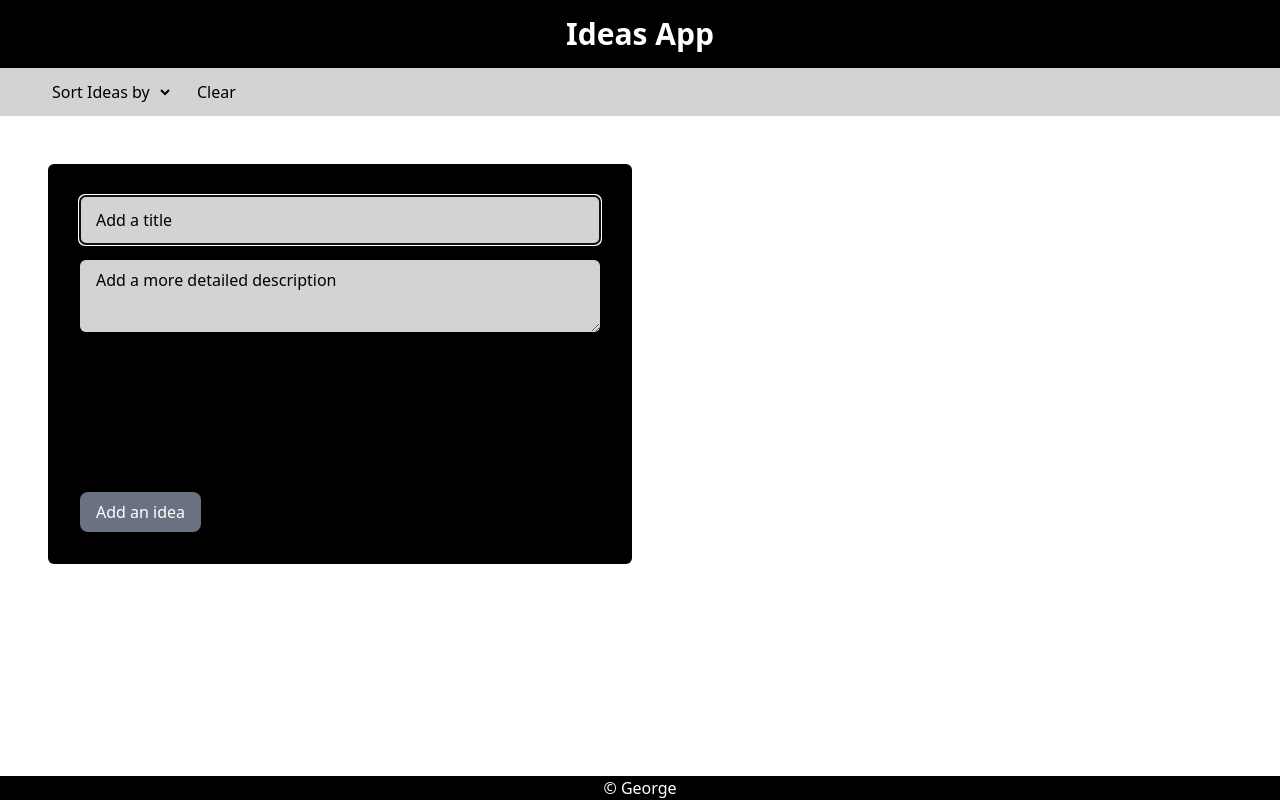
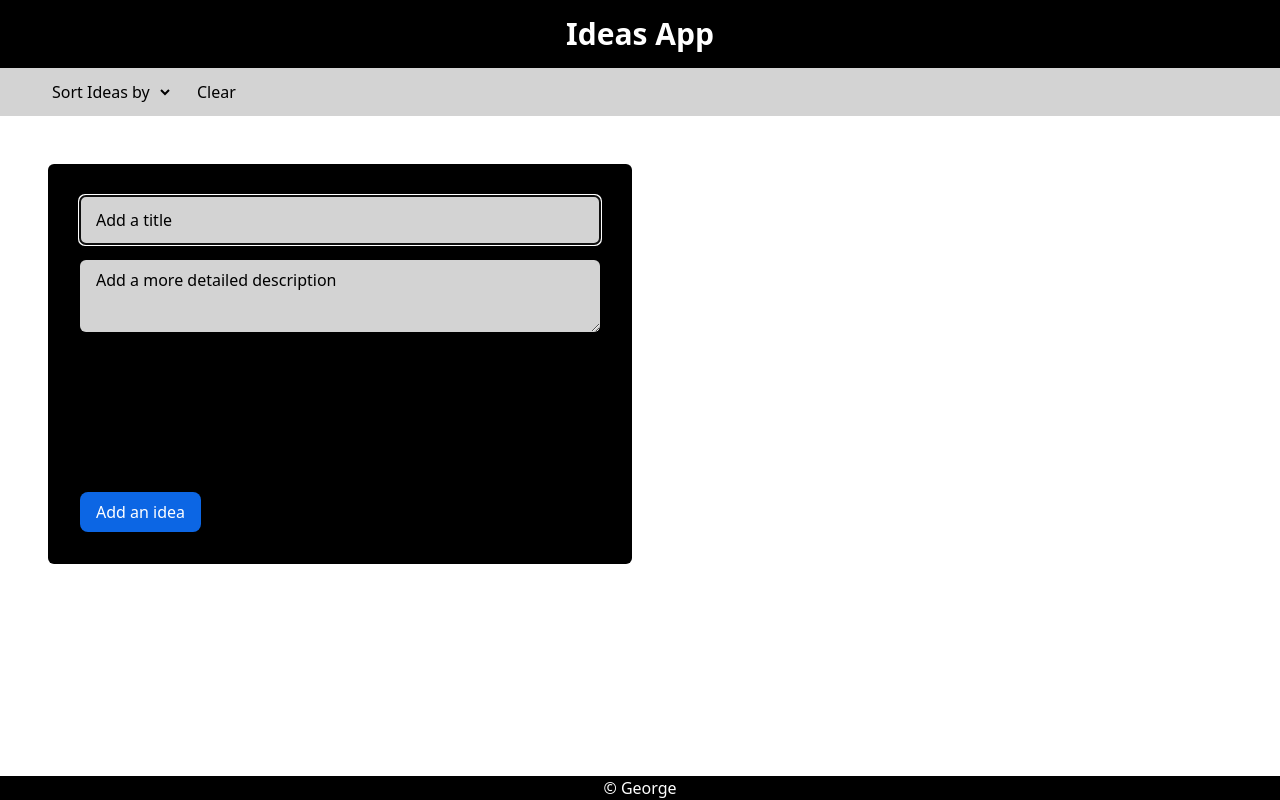
Before and after one commit to GeorgeSomerville1992/scrum-board-duplicate-1992, a React (Vite) app: page / in a window 1280 px wide. Built offline with nearby package versions, Linux system fonts and the light colour scheme.

Commit message:
minor refactor

```diff
--- a/package.json
+++ b/package.json
@@ -15,7 +15,8 @@
   "dependencies": {
     "date-fns": "^4.1.0",
     "react": "^19.1.0",
-    "react-dom": "^19.1.0"
+    "react-dom": "^19.1.0",
+    "react-hook-form": "^7.60.0"
   },
   "devDependencies": {
     "@eslint/js": "^9.25.0",
--- a/src/App.css
+++ b/src/App.css
@@ -7,8 +7,3 @@
   --color-button-secondary: #ffffff;
   --color-white: #ffffff;
 }
-
-.btn-primay:disabled {
-  @apply bg-gray-500;
-  @apply cursor-not-allowed;
-}
--- a/src/components/Home/Home.tsx
+++ b/src/components/Home/Home.tsx
@@ -56,6 +56,7 @@ export const Home = () => {
       if (idea.id === id) {
         return {
           ...idea,
+          // refactor to make less complicated - we dont need a content object here
           content: {
             ...idea.content,
             ...IdeaInput,
--- a/src/components/Idea/Idea.tsx
+++ b/src/components/Idea/Idea.tsx
@@ -1,6 +1,8 @@
 import { useState, useRef, useEffect, useMemo } from 'react';
 import { format } from 'date-fns';
 import type { IdeaType } from '../../types';
+import { SubmitBtn } from '../Layout/SubmitBtn';
+import { ErrorText } from '../Layout/ErrorText';
 
 type IdeaProps = {
   idea: IdeaType;
@@ -13,33 +15,78 @@ export const Idea = ({ handleCreate, handleEdit, idea, handleDelete, autoFocus }
   const { createdAt, modifiedAt } = idea.content;
   const [title, setTitle] = useState<string>(idea.content.title);
   const [description, setDescription] = useState<string>(idea.content.description);
+  const [descriptionError, setDescriptionError] = useState('');
+  const [titleError, setTitleError] = useState('');
   const [characterCountdown, setCharacterCountdown] = useState<number>(140 - description.length);
+  const isCloseToMaxLength = useMemo(() => characterCountdown <= 20, [characterCountdown]);
 
-  // title and description change handlers will create many re-renders, so we use useMemo to avoid unnecessary calculations.
-  // eslint-disable-next-line react-hooks/exhaustive-deps
-  const isCloseToMaxLength = useMemo(() => characterCountdown <= 20, [characterCountdown <= 20]);
-  const isDisabled = useMemo(
-    () => title.length === 0 || description.length === 0,
-    // eslint-disable-next-line react-hooks/exhaustive-deps
-    [title.length < 1, description.length < 1],
-  );
+  const handleValidation = () => {
+    let isValid = true;
+
+    if (titleError || descriptionError || !title || !description) {
+      isValid = false;
+    }
+
+    if (!title) {
+      setTitleError('Title is required');
+    }
+
+    if (!description) {
+      setDescriptionError('Description is required');
+    }
+
+    return isValid;
+  };
 
   const handleDescriptionChange = (e: React.ChangeEvent<HTMLTextAreaElement>) => {
     setDescription(e.target.value);
     setCharacterCountdown(140 - e.target.value.length);
+    if (e.target.value.length < 1) {
+      setDescriptionError('Description is required');
+      return;
+    }
+
+    if (descriptionError && e.target.value.length > 0) {
+      setDescriptionError('');
+    }
+  };
+
+  const handleTitleChange = (e: React.ChangeEvent<HTMLInputElement>) => {
+    setTitle(e.target.value);
+
+    if (e.target.value.length < 1) {
+      setTitleError('Title is required');
+      return;
+    }
+
+    if (titleError && e.target.value.length > 0) {
+      setTitleError('');
+    }
   };
 
   const inputRef = useRef<HTMLInputElement>(null);
 
-  /* Keep the input place holder in focus when the idea is created or edited. */
-  // biome-ignore lint/correctness/useExhaustiveDependencies: <explanation>
   useEffect(() => {
     if (autoFocus && inputRef.current) {
       inputRef.current.focus();
     }
   }, [autoFocus, idea]);
 
-  const onSubmit = () => {
+  const handleSubmit: React.FormEventHandler<HTMLFormElement> = (e) => {
+    e.preventDefault();
+    const isValid = handleValidation();
+    if (!isValid) {
+      return;
+    }
+
+    if (createdAt) {
+      onEdit();
+    } else {
+      onCreate();
+    }
+  };
+
+  const onCreate = () => {
     const input = {
       title,
       description,
@@ -68,7 +115,7 @@ export const Idea = ({ handleCreate, handleEdit, idea, handleDelete, autoFocus }
   };
 
   return (
-    <div className="flex flex-col bg-black rounded-md color text-white p-8 gap-4 h-100">
+    <form className="flex flex-col bg-black rounded-md color text-white p-8 gap-4 h-100" onSubmit={handleSubmit}>
       <input
         aria-label="title"
         value={title}
@@ -76,9 +123,8 @@ export const Idea = ({ handleCreate, handleEdit, idea, handleDelete, autoFocus }
         data-testid="idea-item"
         className="pl-4 h-12 bg-light-grey text-black placeholder-black rounded-md"
         name="title"
-        onChange={(e) => setTitle(e.target.value)}
+        onChange={(e) => handleTitleChange(e)}
         ref={inputRef}
-        required
       />
       <textarea
         value={description}
@@ -88,32 +134,22 @@ export const Idea = ({ handleCreate, handleEdit, idea, handleDelete, autoFocus }
         name="description"
         aria-label="description"
         maxLength={140}
-        required
       />
-      {description && (
-        <p className={`${isCloseToMaxLength ? 'text-red-500' : ''}`}>{characterCountdown} characters remaining</p>
-      )}
+
+      {description &&
+        (isCloseToMaxLength ? (
+          <ErrorText text={`${characterCountdown} characters remaining`} />
+        ) : (
+          <p>{characterCountdown} characters remaining</p>
+        ))}
+
+      {titleError && <ErrorText text={titleError} />}
+      {descriptionError && <ErrorText text={descriptionError} />}
+
       {modifiedAt ? <p>last modified at {format(modifiedAt, 'dd-MM-yyyy HH:mm:ss')}</p> : ''}
       {createdAt ? <p>Last created at {format(createdAt, 'dd-MM-yyyy HH:mm:ss')}</p> : ''}
       <div className="flex items-end flex-grow-1">
-        {createdAt ? (
-          <button
-            type="button"
-            className="bg-button-secondary text-black pl-4 pr-4 pt-2 pb-2 rounded-lg"
-            onClick={onEdit}
-          >
-            Edit
-          </button>
-        ) : (
-          <button
-            type="button"
-            className="btn-primay bg-button-primary text-white pl-4 pr-4 pt-2 pb-2 rounded-lg"
-            onClick={onSubmit}
-            disabled={isDisabled}
-          >
-            Add an idea
-          </button>
-        )}
+        {createdAt ? <SubmitBtn text="Save" /> : <SubmitBtn text="Add an idea" />}
         {handleDelete && (
           <button
             type="button"
@@ -124,6 +160,6 @@ export const Idea = ({ handleCreate, handleEdit, idea, handleDelete, autoFocus }
           </button>
         )}
       </div>
-    </div>
+    </form>
   );
 };
--- /dev/null
+++ b/src/components/Layout/ErrorText.tsx
@@ -0,0 +1 @@
+export const ErrorText = ({ text }: { text: string }) => <p className="text-red-500">{text}</p>;
--- /dev/null
+++ b/src/components/Layout/SubmitBtn.tsx
@@ -0,0 +1,9 @@
+interface SubmitBtnProps {
+  text: string;
+}
+
+export const SubmitBtn = ({ text }: SubmitBtnProps) => (
+  <button className="bg-button-primary text-white pl-4 pr-4 pt-2 pb-2 rounded-lg" type="submit">
+    {text}
+  </button>
+);
--- a/src/components/Notification/Notification.tsx
+++ b/src/components/Notification/Notification.tsx
@@ -3,7 +3,7 @@ type NotificationProps = {
 };
 
 export const Notification = ({ notification }: NotificationProps) => (
-  <div className="bg-green-100 text-green-800 p-4 rounded mb-4 fixed inset-x-0 top-0">
+  <div className="animate-pulse bg-green-100 text-green-800 p-4 rounded mb-4 fixed inset-x-0 top-0">
     Idea {notification} successfully!
   </div>
 );
```
Also changed, not shown: 2 other files (tests, documents, lock files or other folders).
